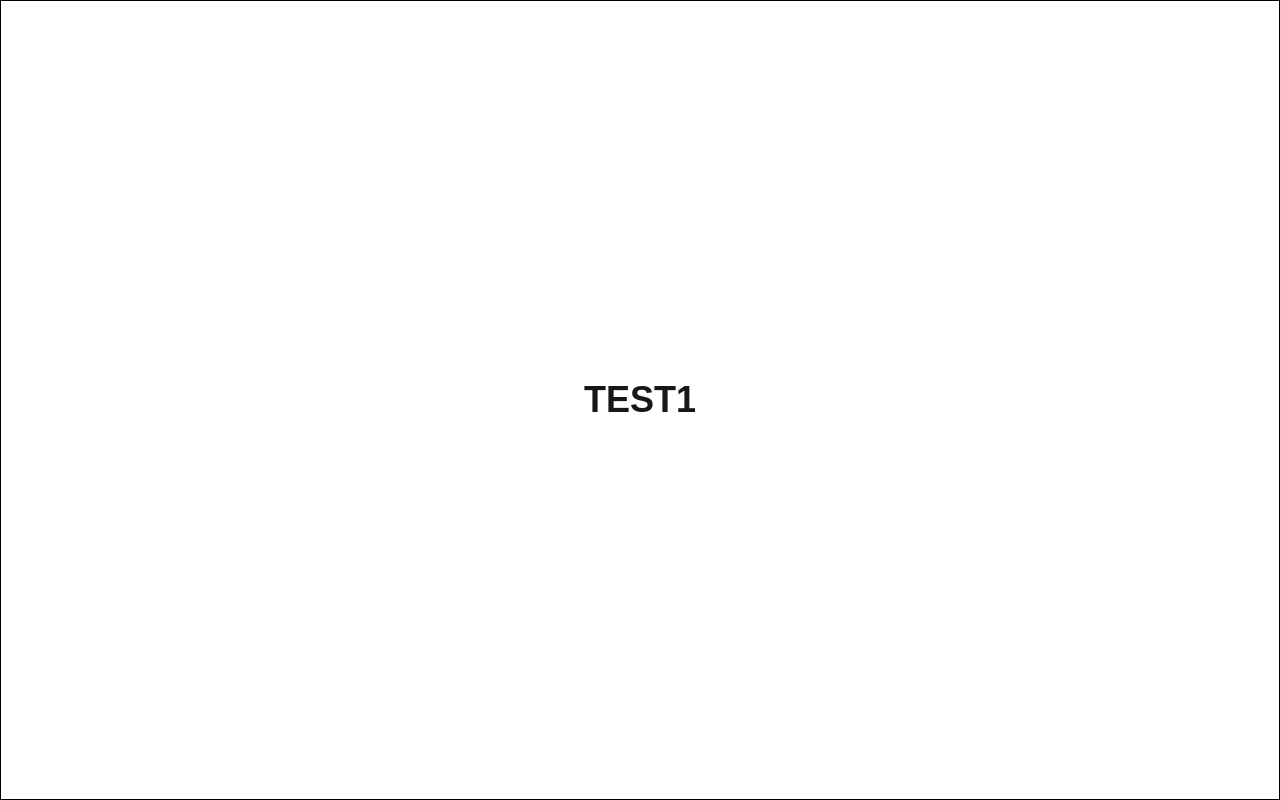
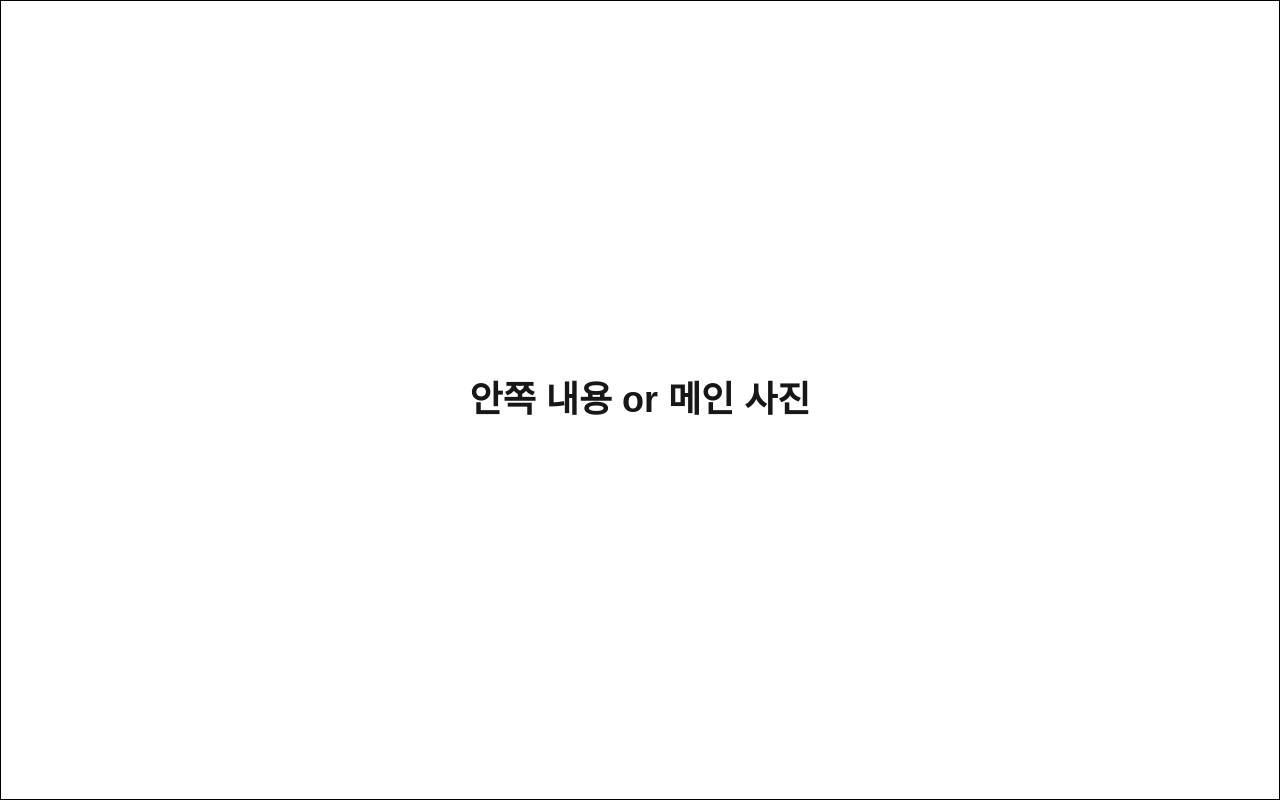
Before and after one commit to JHjeonDev/invu-client, a Next.js app: page /invite/1 in a window 1280 px wide. Shown: the top 800 px of the page. Built offline with nearby package versions, Linux system fonts and the light colour scheme.

Commit message:
폴더 구조 수정

```diff
--- a/src/app/invite/[inviteCode]/page.tsx
+++ b/src/app/invite/[inviteCode]/page.tsx
@@ -1,4 +1,4 @@
-import Container from '@/app/components/Container';
+import Container from '@/components/Container';
 
 export default async function InvitePage({ params }: { params: Promise<{ inviteCode: string }> }) {
   const inviteCode = (await params).inviteCode; // 초대 코드
--- a/src/app/components/Content.tsx
+++ b/src/components/Content.tsx
@@ -2,7 +2,7 @@ export default function Content( { type }: { type?: string } ) {
   return (
     <div className="flex flex-col items-center justify-center h-screen w-full border border-black">
       { type === 'intro' && (
-        <h1 className="text-4xl font-bold">TEST1</h1>
+        <h1 className="text-4xl font-bold">안쪽 내용 or 메인 사진</h1>
       )}
     </div>
   );
```
Also changed, not shown: src/components/Container.tsx (renamed from src/app/components/Container.tsx), src/components/Cover.tsx (renamed from src/app/components/Cover.tsx), src/components/text/TypingText.tsx (renamed from src/app/components/text/TypingText.tsx), src/stores/pageEntry.ts (renamed from src/app/stores/pageEntry.ts).
